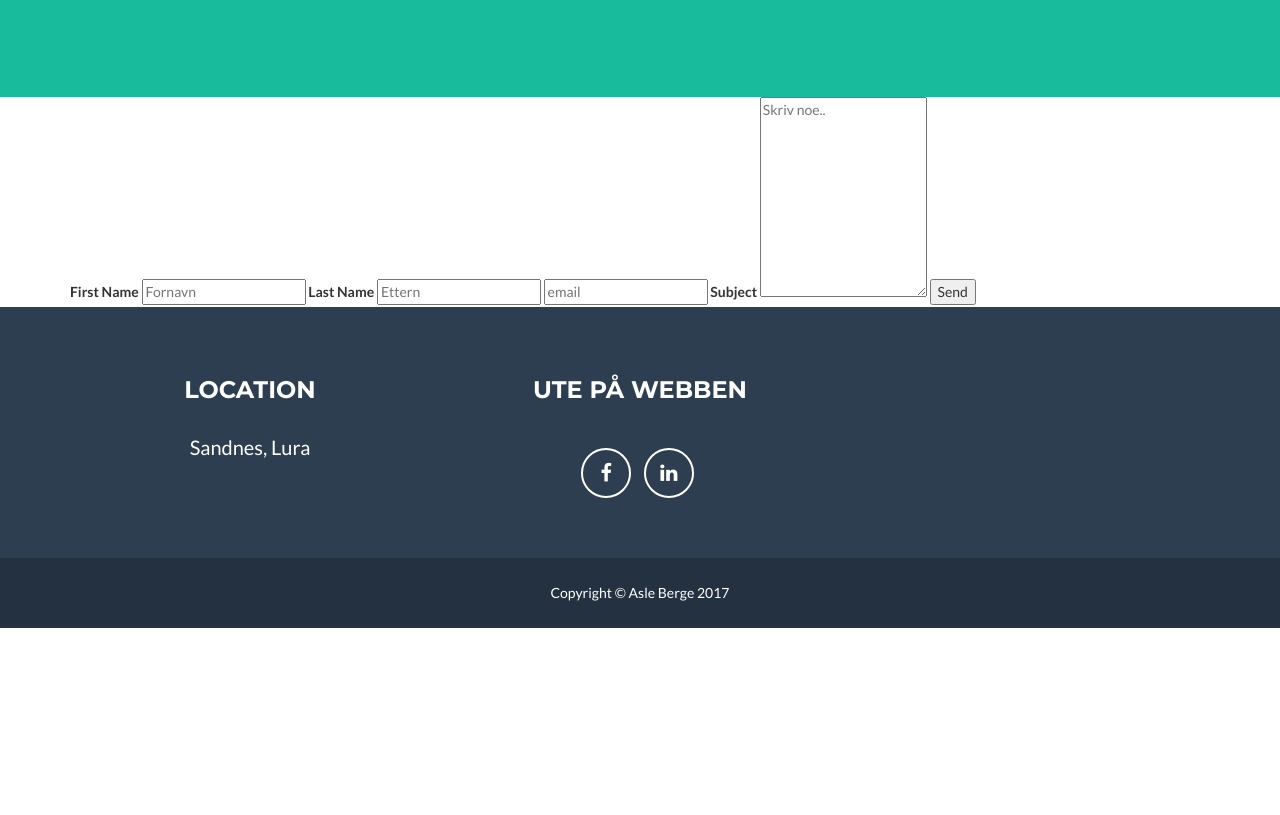
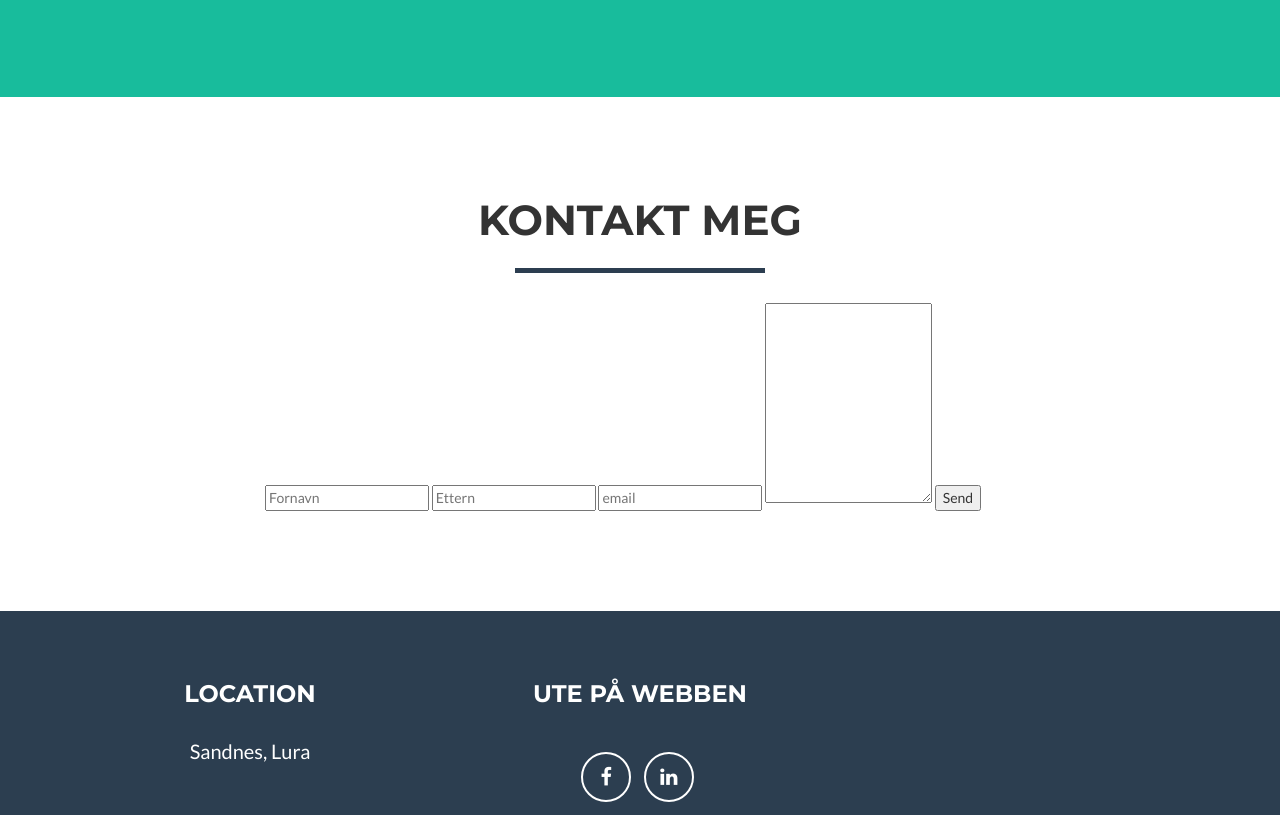
Before and after one commit to asleboon/JS-Memory-Game, a website: page index.html in a window 1280 px wide. Shown: the part 1802-2617 px from the top of the page. Before the commit the page ends 2430 px from the top, so only its background shows below. Drawn offline with nearby package versions, Linux system fonts and the light colour scheme.

Commit message:
Endret på kontakt skjmet igjen

```diff
--- a/index.html
+++ b/index.html
@@ -151,22 +151,8 @@
 
     <!-- Contact Section -->
     <div class="container">
-    <form action="https://formspree.io/asle.berge@gmail.com"
-      method="POST">
-      <label for="fname">First Name</label>
-      <input type="text" id="fname" name="firstname" placeholder="Fornavn">
-
-      <label for="lname">Last Name</label>
-      <input type="text" id="lname" name="lastname" placeholder="Ettern">
-      <input type="email" id="_replyto" name="email" placeholder="email">
-
-   <label for="subject">Subject</label>
-   <textarea id="subject" name="subject" placeholder="Skriv noe.." style="height:200px"></textarea>
-   <input type="submit" value="Send">
-
- </form>
-</div>
-    <!-- <section id="contact">
+    </div>
+ <section id="contact">
         <div class="container">
             <div class="row">
                 <div class="col-lg-12 text-center">
@@ -176,23 +162,21 @@
             </div>
             <div class="row">
                 <div class="col-lg-8 col-lg-offset-2">
-                     To configure the contact form email address, go to mail/contact_me.php and update the email address in the PHP file on line 19. -->
-                    <!--The form should work on most web servers, but if the form is not working you may need to configure your web server differently.
+                    <!-- To configure the contact form email address, go to mail/contact_me.php and update the email address in the PHP file on line 19. -->
+                    <!--The form should work on most web servers, but if the form is not working you may need to configure your web server differently. -->
                     <form action="https://formspree.io/asle.berge@gmail.com"
-                    method="POST">
-                    <input type="text" name="firstname" placeholder="Fornavn">
-                    <input type="text" name="lastname" placeholder="Etternavn">
-                    <label for="subject">Subject</label>
-                    <input type="email" name="_replyto">
-                    <textarea id="subject" name="subject" placeholder="Write something.." style="height:200px">
-                    </textarea>
-                    <input type="submit" value="Send">
-                    <input type="submit"  name="_next" value="//site.io/thanks.html"/>
-                    </form>
+                      method="POST">
+                      <input type="text" id="fname" name="firstname" placeholder="Fornavn">
+                      <input type="text" id="lname" name="lastname" placeholder="Ettern">
+                      <input type="email" id="_replyto" name="email" placeholder="email">
+                      <textarea id="subject" name="subject" placeholder="Skriv noe.." style="height:200px">
+                      </textarea>
+                   <input type="submit" value="Send">
+                 </form>
                 </div>
             </div>
         </div>
-    </section> -->
+    </section>
 
     <!-- Footer -->
     <footer class="text-center">
```
